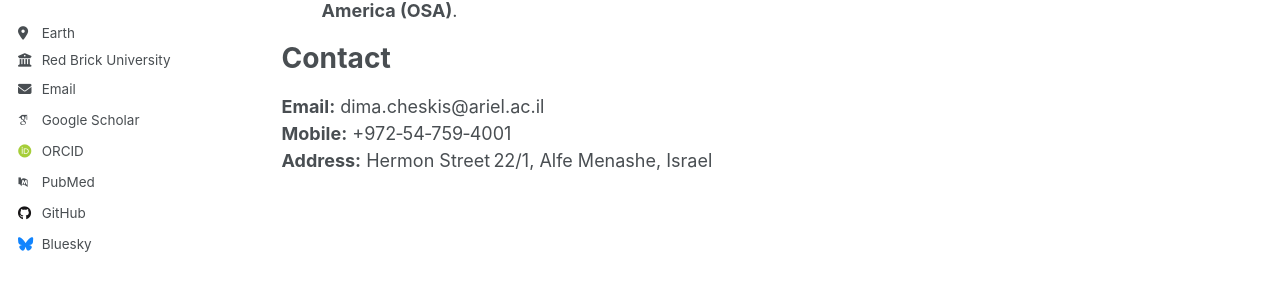
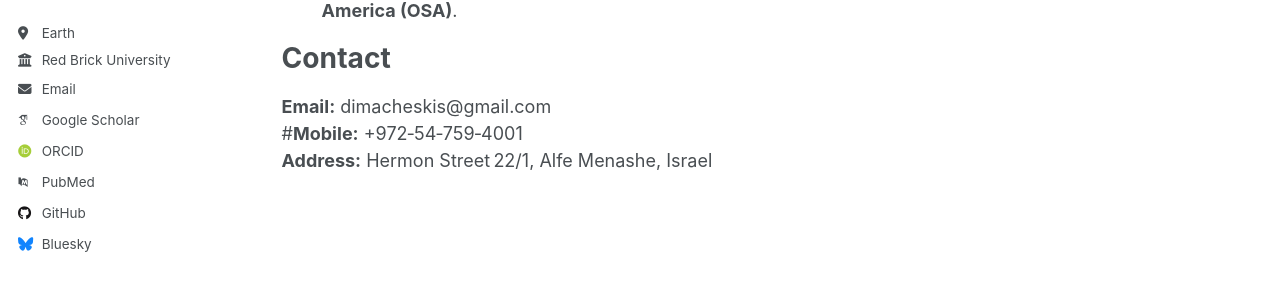
Before and after one commit to dimacheskis-sys/dima-cheskis-new, a Jekyll site: the page built from _pages/cv_dima.md, in a window 1280 px wide and 900 px high, scrolled down 1993 px. Shown: the part 312-601 px from the top of the window. Built offline with Jekyll 4.4.1, drawn with Linux system fonts in a browser that asks for light colours; some web fonts are replaced; a script that is not in the unit is left out.

Commit message:
Update cv_dima.md

```diff
--- a/_pages/cv_dima.md
+++ b/_pages/cv_dima.md
@@ -90,6 +90,6 @@ Professional Service
 
 Contact
 ======
-**Email:** dima.cheskis@ariel.ac.il
-**Mobile:** +972‑54‑759‑4001
+**Email:** dimacheskis@gmail.com
+#**Mobile:** +972‑54‑759‑4001
 **Address:** Hermon Street 22/1, Alfe Menashe, Israel
```
